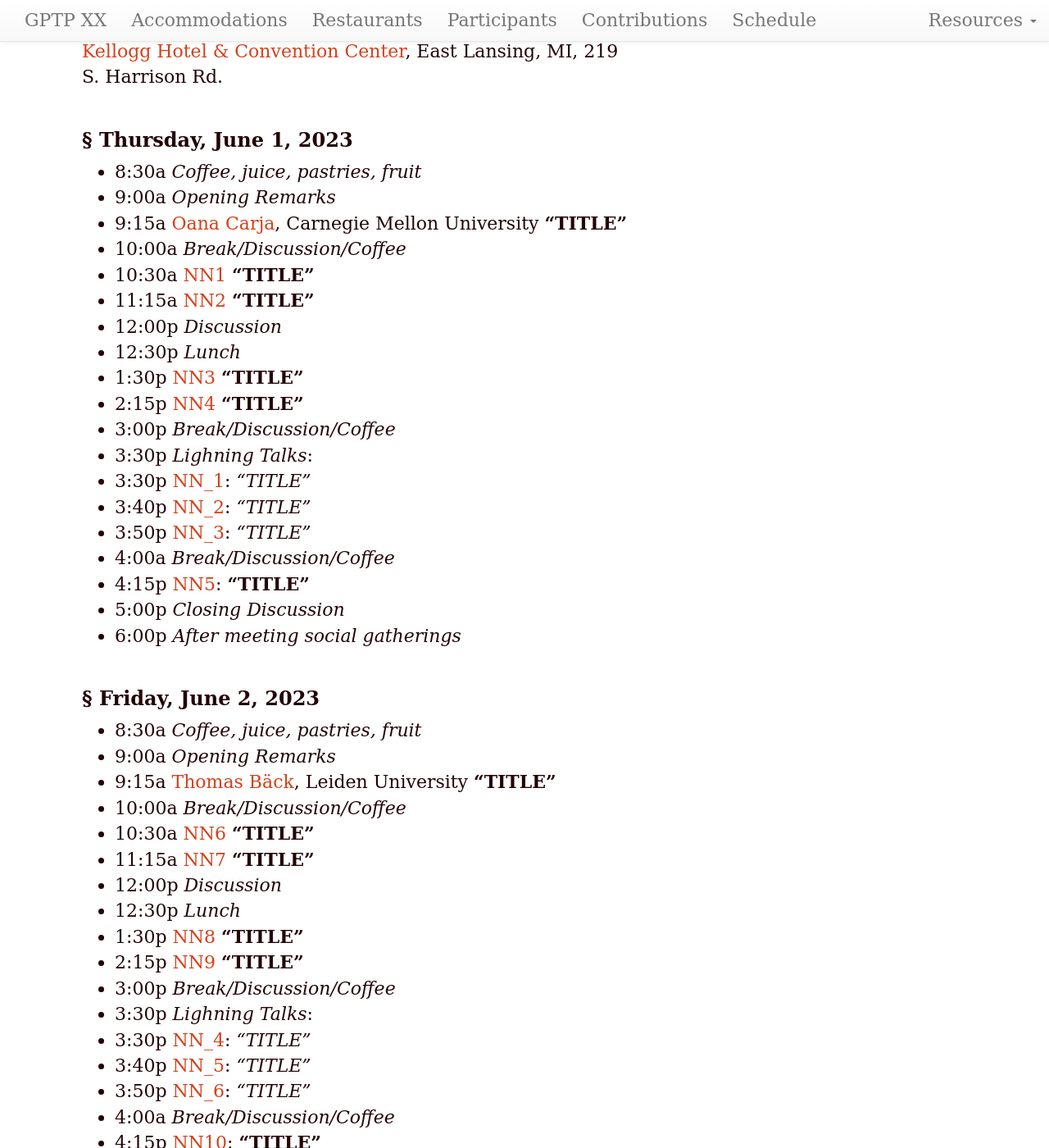
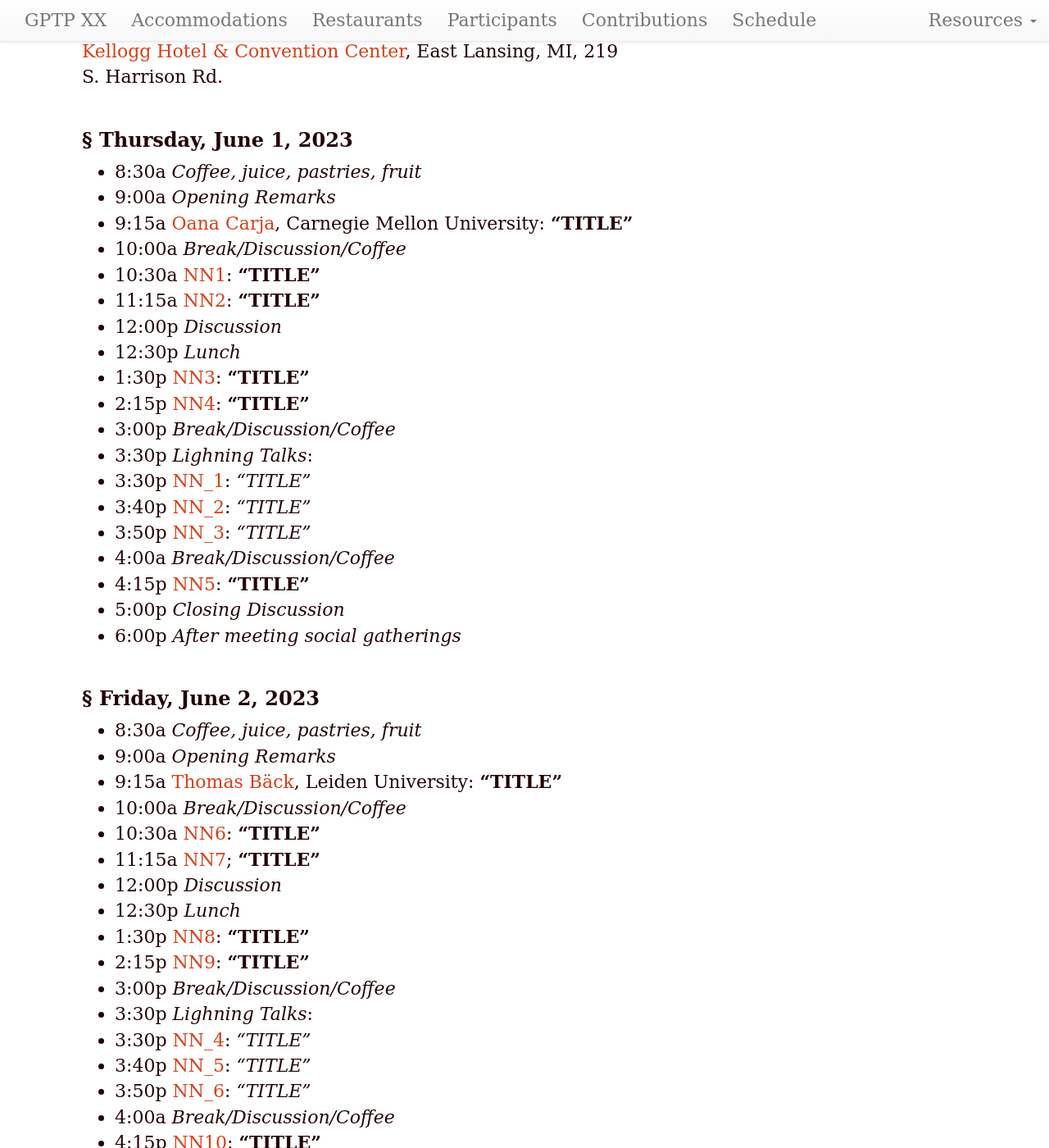
Before and after one commit to GPTP-workshop/gptp-workshop.github.io, a Jekyll site: the page built from schedule.md, in a window 1280 px wide and 1400 px high, scrolled down 281 px. Shown: the whole window at 82% size. Built offline with Jekyll 4.4.1, drawn with Linux system fonts in a browser that asks for light colours; our own code applies the rules of GitHub Pages for plain Markdown files; some of the changed text lies outside the part shown.

```diff
--- a/schedule.md
+++ b/schedule.md
@@ -12,18 +12,18 @@ GPTP-2023 will be held at Michigan State University, in [Kellogg Hotel & Convent
 
 - 8:30a _Coffee, juice, pastries, fruit_
 - 9:00a _Opening Remarks_
-- 9:15a [Oana Carja](https://cbd.cmu.edu/people/carja.html), Carnegie Mellon University
+- 9:15a [Oana Carja](https://cbd.cmu.edu/people/carja.html), Carnegie Mellon University:
 **"TITLE"**
 - 10:00a _Break/Discussion/Coffee_
-- 10:30a [NN1](https://xxx)
+- 10:30a [NN1](https://xxx):
 **"TITLE"**
-- 11:15a [NN2](https://xxx)
+- 11:15a [NN2](https://xxx):
 **"TITLE"**
 - 12:00p _Discussion_
 - 12:30p _Lunch_
-- 1:30p [NN3](http://xxx)
+- 1:30p [NN3](http://xxx):
 **"TITLE"**
-- 2:15p [NN4](http://xxx)
+- 2:15p [NN4](http://xxx):
 **"TITLE"**
 - 3:00p _Break/Discussion/Coffee_
 - 3:30p _Lighning Talks_:
@@ -41,18 +41,18 @@ GPTP-2023 will be held at Michigan State University, in [Kellogg Hotel & Convent
 
 - 8:30a _Coffee, juice, pastries, fruit_
 - 9:00a _Opening Remarks_
-- 9:15a [Thomas Bäck](https://xxx), Leiden University
+- 9:15a [Thomas Bäck](https://xxx), Leiden University:
 **"TITLE"**
 - 10:00a _Break/Discussion/Coffee_
-- 10:30a [NN6](https://xxx)
+- 10:30a [NN6](https://xxx):
 **"TITLE"**
-- 11:15a [NN7](https://xxx)
+- 11:15a [NN7](https://xxx);
 **"TITLE"**
 - 12:00p _Discussion_
 - 12:30p _Lunch_
--  1:30p [NN8](http://xxx)
+-  1:30p [NN8](http://xxx):
 **"TITLE"**
-- 2:15p [NN9](http://xxx)
+- 2:15p [NN9](http://xxx):
 **"TITLE"**
 - 3:00p _Break/Discussion/Coffee_
 - 3:30p _Lighning Talks_:
```
Also changed, not shown: other parts of schedule.md (+6 -6 lines).
